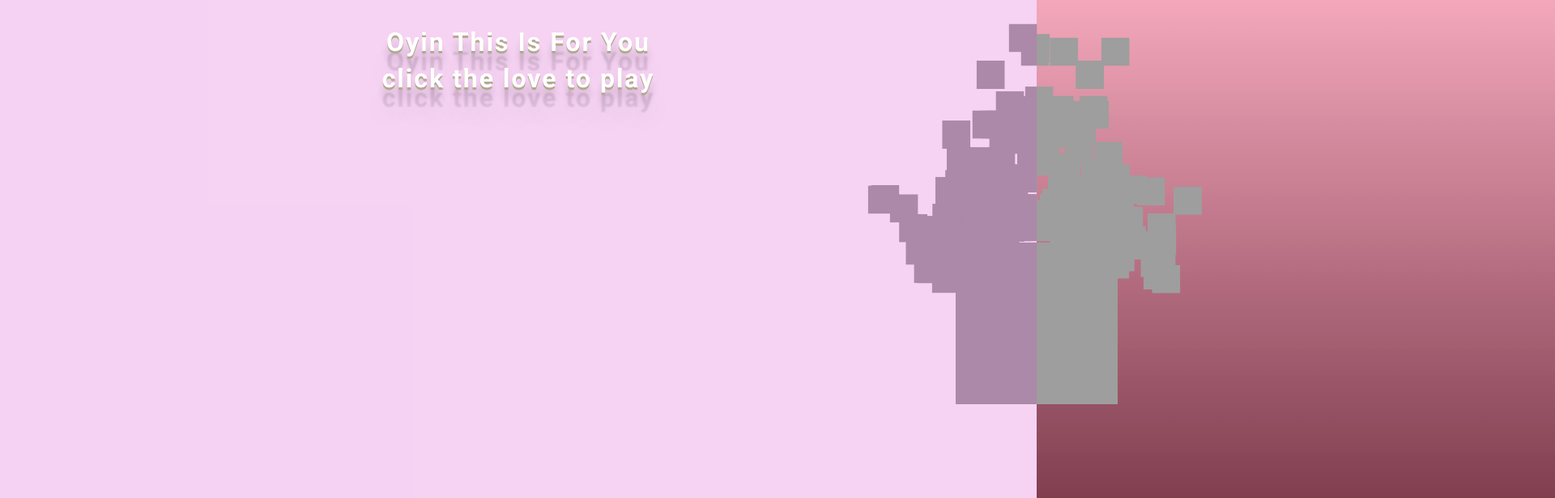
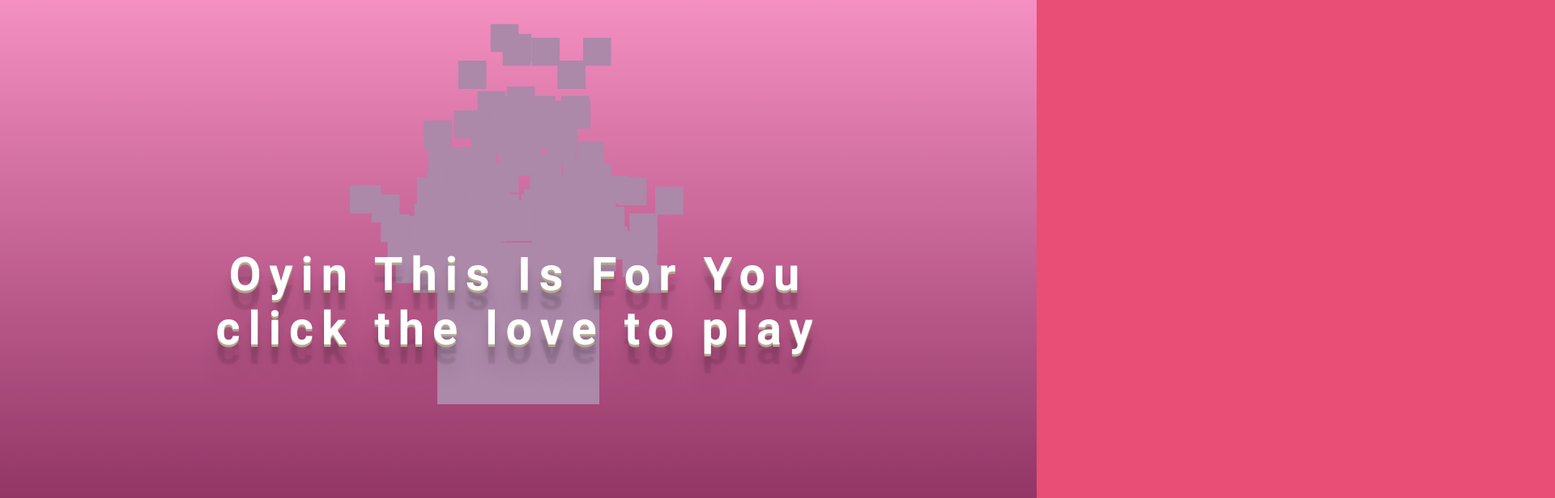
Before and after one commit to davidguio/nata, a plain HTML site: page index.html in a window 1280 px wide. Shown: the top 616 px of the page at 81% size, 1920 px wide, since content can reach past the window. Drawn offline with nearby package versions, Linux system fonts and the light colour scheme.

Commit message:
Update style.css

```diff
--- a/style.css
+++ b/style.css
@@ -1,13 +1,6 @@
 @import url('https://fonts.googleapis.com/css2?family=Roboto:wght@400;700&display=swap'); /* Nueva tipografía */
 
 /* General Reset */
-* {
-    margin: 0;
-    padding: 0;
-    box-sizing: border-box;
-}
-
-/* Body Styling */
 body {
     position: absolute;
     margin: 0;
@@ -15,15 +8,12 @@ body {
     width: 100%;
     height: 100%;
     font-family: 'Roboto', sans-serif; /* Cambié la tipografía */
-    background-color: #f5f5f5;
-    color: #333;
-    text-align: center;
-    line-height: 1.5; /* Mejor separación entre líneas */
 }
 
 html {
     background-image: linear-gradient(rgba(255, 255, 255, 0.5), rgba(0, 0, 0, 0.6));
     background-color: #E94E77;
+
     height: 100%;
     width: 100%;
     overflow: hidden;
@@ -38,7 +28,6 @@ canvas {
     cursor: none;
 }
 
-/* Opening Screen */
 #opening_screen {
     position: absolute;
     overflow: hidden;
@@ -49,21 +38,18 @@ canvas {
     background: rgba(245, 11, 229, 0.15);
 }
 
-/* Player Container */
 .player_container {
     position: absolute;
+    top: 0;
+    right: 5%;
     top: 30px;
-    right: 5%;
     font-weight: bold;
     text-align: center;
     letter-spacing: 2px;
     z-index: 500;
     opacity: 0.65;
-    display: flex;
-    gap: 10px;
 }
 
-/* Buttons */
 button {
     background-color: rgba(255, 255, 255, 0);
     border: 1px solid #ffffff;
@@ -72,20 +58,26 @@ button {
     text-align: center;
     display: inline-block;
     vertical-align: middle;
+    -webkit-transition: all 0.2s ease 0;
     transition: all 0.2s ease 0;
-    cursor: pointer;
 }
 
 button[data-am-button^="large"] {
     width: 60px;
     height: 60px;
     margin: 0 5px;
-    font-size: 16px;
+}
+
+button[data-am-button^="large"] i {
+    font-size: 25px;
 }
 
 button[data-am-button^="small"] {
     width: 40px;
     height: 40px;
+}
+
+button[data-am-button^="small"] i {
     font-size: 14px;
 }
 
@@ -98,7 +90,6 @@ button:focus {
     outline: none;
 }
 
-/* Progress Bar */
 #progress-bar {
     width: 100%;
     background-color: pink;
@@ -112,10 +103,11 @@ button:focus {
     height: 5px;
     position: absolute;
     left: 0;
+    -webkit-transition: width 2.5s linear 0;
     transition: width 2.5s linear 0;
 }
 
-/* Centered Elements */
+/* Timing */
 .Absolute-Center {
     margin: auto;
     position: absolute;
@@ -125,38 +117,52 @@ button:focus {
     right: 0;
 }
 
-/* Heading Styling */
 h2 {
-    height: auto;
+    height: 60px;
     color: #fff;
-    letter-spacing: 2px;
-    line-height: 1.4;
+    letter-spacing: 10px;
+    line-height: normal;
     text-align: center;
     z-index: 300;
-    margin: 20px auto;
-    padding: 10px;
-    font-size: 2rem; /* Aumenté el tamaño */
-    max-width: 90%;
-    font-family: 'Roboto', sans-serif; /* Nueva tipografía */
+    padding-bottom: 10%;
+    margin: auto;
+    position: absolute;
+    top: 0;
+    left: 0;
+    bottom: 0;
+    right: 0;
+    font-size: 4em;
+    font-size: 4.5vw;
+    font-family: 'Roboto', sans-serif; /* Cambié la tipografía */
     text-shadow: 0px 3px 0px #b2a98f, 0px 14px 10px rgba(0, 0, 0, 0.15), 0px 24px 2px rgba(0, 0, 0, 0.1), 0px 34px 30px rgba(0, 0, 0, 0.1);
 }
 
-/* Animation Classes */
 .hidden {
     display: none;
 }
 
 .animated {
     visibility: visible !important;
+    -webkit-animation-fill-mode: both;
     animation-fill-mode: both;
+    -webkit-animation-duration: 3s;
     animation-duration: 3s;
+    -webkit-backface-visibility: visible !important;
+    backface-visibility: visible !important;
 }
 
 /* Footer */
 footer {
     text-align: center;
-    font-size: 1rem;
-    font-family: 'Roboto', sans-serif; /* Nueva tipografía */
+    font-size: 20px;
+    font-family: 'Roboto', sans-serif; /* Cambié la tipografía */
+}
+
+img {
+    max-width: 100%;
+    height: auto;
+    display: block;
+    margin: 10px auto;
 }
 
 /* Responsive Design */
```
